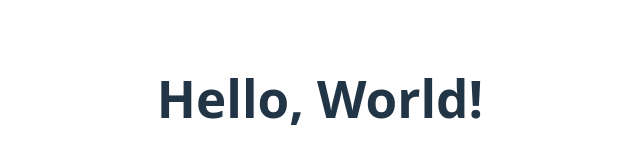
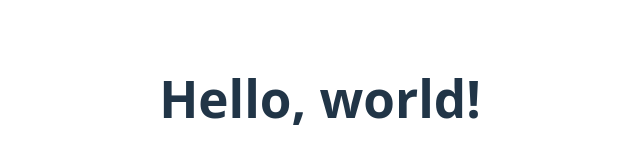
Before and after one commit to cmoratagarcia/odin-first-react-app, a React (Vite) app: page / in a window 1280 px wide. Shown: the part 302-466 px from the top of the page, without its empty margins (320-960 px from the left). Built offline with nearby package versions, Linux system fonts and the light colour scheme.

Commit message:
Change default page to display Hello, world (initial assignment)

```diff
--- a/src/App.jsx
+++ b/src/App.jsx
@@ -9,7 +9,7 @@ function App() {
   return (
     <>
       {
-        <h1>Hello, World!</h1>
+        <h1>Hello, world!</h1>
         /* <div>
         <a href="https://vite.dev" target="_blank">
           <img src={viteLogo} className="logo" alt="Vite logo" />
```
